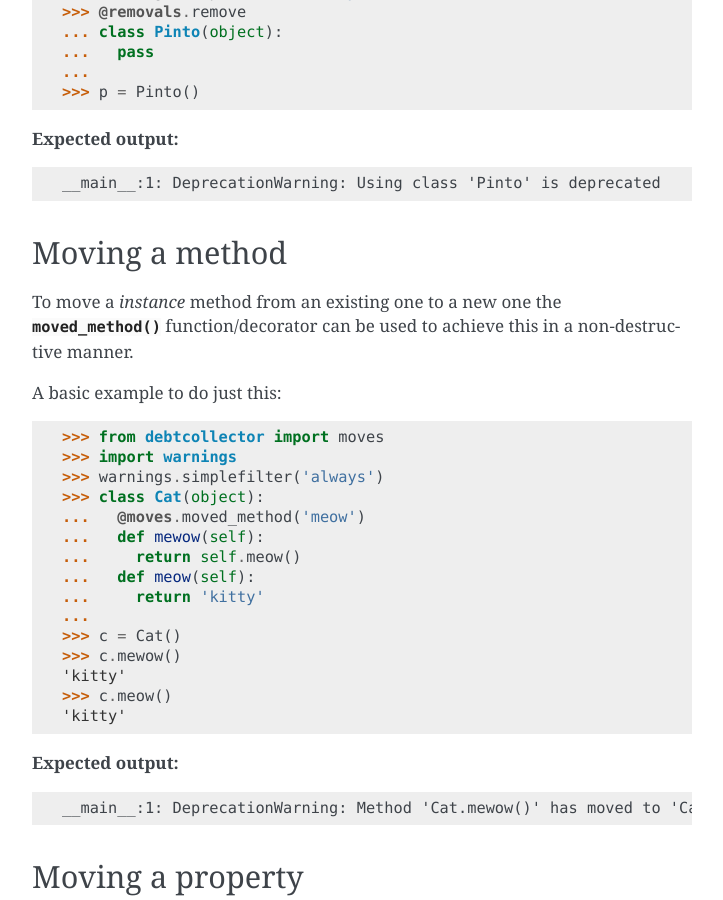
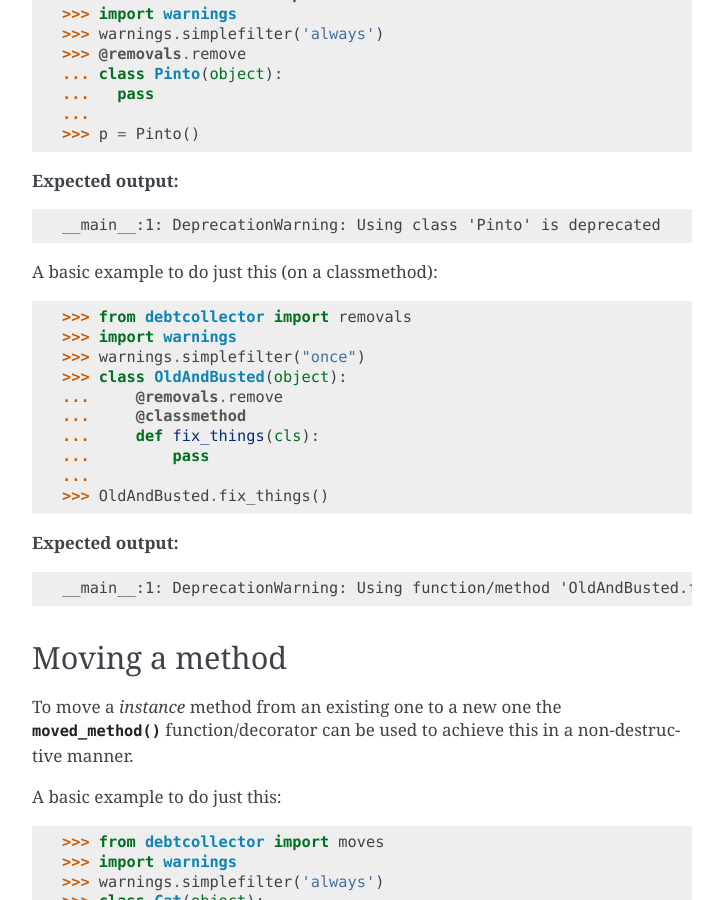
Before and after one commit to openstack/debtcollector, a Sphinx documentation site: the page built from doc/source/examples.rst, in a window 1280 px wide and 900 px high, scrolled down 756 px. Shown: the whole window, without its empty margins (388-1111 px from the left). Built offline with Sphinx 7.4.7, drawn with Linux system fonts in a browser that asks for light colours; some of the changed text lies outside the part shown.

Commit message:
Add example for removing a @classmethod
Closes-Bug: 1478674

Change-Id: I060c4ecda7f9397856c0a3c16efb49aae1585365

```diff
--- a/doc/source/examples.rst
+++ b/doc/source/examples.rst
@@ -2,8 +2,8 @@
 Examples
 ========
 
-Removing a class/method/function
---------------------------------
+Removing a class/classmethod/method/function
+--------------------------------------------
 
 To signal to a user that a method (staticmethod, classmethod, or regular
 instance method) or a class or function is going to be removed at some point
@@ -49,6 +49,27 @@ A basic example to do just this (on a class):
 .. testoutput::
 
     __main__:1: DeprecationWarning: Using class 'Pinto' is deprecated
+
+A basic example to do just this (on a classmethod):
+
+.. doctest::
+
+    >>> from debtcollector import removals
+    >>> import warnings
+    >>> warnings.simplefilter("once")
+    >>> class OldAndBusted(object):
+    ...     @removals.remove
+    ...     @classmethod
+    ...     def fix_things(cls):
+    ...         pass
+    ...
+    >>> OldAndBusted.fix_things()
+
+**Expected output:**
+
+.. testoutput::
+
+    __main__:1: DeprecationWarning: Using function/method 'OldAndBusted.fix_things()' is deprecated
 
 Moving a method
 ---------------
```
